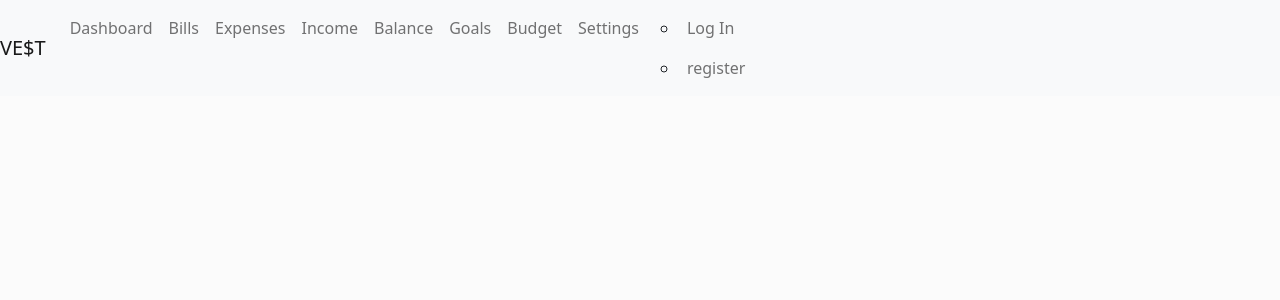
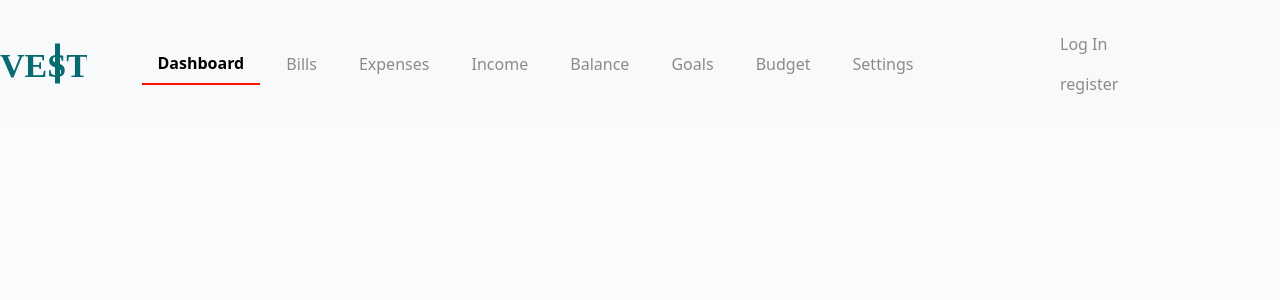
Before and after one commit to xClaudiaArias/Finance-App-Mercy, a Django app: page /accounts/profile/1 in a window 1280 px wide. Shown: the top 300 px of the page. Run offline with Django 4.2, Linux system fonts and the light colour scheme; data that the repository does not hold is empty; some libraries are stand-ins or nearby versions.

Commit message:
initial styling

```diff
--- a/backend/dashboard/static/css/style.css
+++ b/backend/dashboard/static/css/style.css
@@ -8,11 +8,72 @@ body {
   background-color: #FBFBFB;
 }
 
+
+/* navbar  */
+
+#main-nav {
+  width: 100vw;
+  display: flex;
+  justify-content: space-between;
+}
+
+nav .nav {
+  width: 800px;
+}
+
+nav .log-nav {
+  padding-top: 16px;
+  list-style-type: none;
+  width: 300px;
+}
+
+nav .log-nav .user-ul{
+  width: 300px;
+  display: flex;
+  justify-content: space-between;
+  margin-right: -34px;
+  padding-right: 50px;
+}
+
+nav .log-nav li {
+  list-style-type: none;
+}
+.nav-link {
+  color: #8B8B8B;
+}
+.nav-link:hover{
+  color: #FE5F55;
+}
+
+.active a {
+  color: #000000;
+  font-weight: 700;
+  border-bottom: 2px solid #FF1102 ;
+}
+
+#logout-btn {
+  background-color: #44A1A0;
+  color: white;
+  text-decoration: none;
+  padding: 8px 20px;
+  border-radius: 50px;
+  box-shadow: 2px 2px 6px rgb(203, 203, 203);
+}
+
+#loginbtn {
+  border: none;
+}
+
+#user-name {
+  text-transform: uppercase;
+  font-weight: 700;
+}
+
 #main {
   width: 100vw;
   height: 100vh;
   display: grid;
-  height: fit-content;
+  /* height: fit-content; */
   grid-template-columns: repeat(3, 1fr);
   grid-auto-rows: minmax(100px, auto);
   grid-template-areas: "in-bal overview bills"
@@ -36,40 +97,40 @@ body {
 #balance {
   width: 380px;
   height: 200px;
-  background-color: #7B8FFF;
+  /* background-color: #7B8FFF; */
 }
 
 #income {
   width: 380px;
-  height: 200px;
-  background-color: #FF8EFF;
+  height: 300px;
+  /* background-color: #FF8EFF; */
 }
 
 #budget {
   width: 380px;
   height: 300px;
-  background-color: #FF9A34;
+  /* background-color: #FF9A34; */
   grid-area: budget;
 }
 
 #bills {
   width: 517px;
   height: 400px;
-  background-color: #FF5D5D;
+  /* background-color: #FF5D5D; */
   grid-area: bills;
 }
 
 #goals {
   width: 600px;
   height: 300px;
-  background-color: #B37BFF;
+  /* background-color: #B37BFF; */
   grid-area: goals;
 }
 
 #expenses {
   width: 600px;
   height: 300px;
-  background-color: #4FEDCF;
+  /* background-color: #4FEDCF; */
   grid-area: expenses;
 }
 
@@ -158,3 +219,11 @@ body {
 .modal-container {
   background-color: white;
 }
+
+#income-data {
+  width: 300px;
+  height: 50px;
+  box-shadow: 2px 2px 6px rgb(224, 224, 224);
+  border-radius: 5px;
+  margin-bottom: 5px;
+}
--- a/backend/dashboard/templates/dashboard/navbar.html
+++ b/backend/dashboard/templates/dashboard/navbar.html
@@ -9,14 +9,13 @@
   <link rel="stylesheet"  href="{%  static  'css/style.css'  %}">
 </head>
 <body>
-  <nav class="navbar navbar-expand-lg navbar-light bg-light justify-content-center">
-    <a class="navbar-brand" href="#">VE$T</a>
+  <nav class="navbar navbar-expand navbar-light bg-light" id="main-nav">
+    <a class="navbar-brand" href="#"><img src="../../static/images/logo.svg" alt=""></a>
     <button class="navbar-toggler" type="button" data-toggle="collapse" data-target="#navbarSupportedContent" aria-controls="navbarSupportedContent" aria-expanded="false" aria-label="Toggle navigation">
       <span class="navbar-toggler-icon"></span>
     </button>
 
-    <div class="collapse navbar-collapse" id="navbarSupportedContent">
-      <ul class="navbar-nav mr-auto">
+      <ul class="nav container-fluid">
         <li class="nav-item active">
           <a class="nav-link" href="./base.html">Dashboard</a>
         </li>
@@ -41,12 +40,14 @@
         <li class="nav-item">
           <a class="nav-link" href="#">Settings</a>
         </li>
+      </ul>
 
+      <ul class="log-nav">
         <li class="nav-item">
           {% if user.is_authenticated %}
-        <ul>
-          <li> <p> Welcome, {{user_name}}!</p> </li>
-          <li><a href="{% url 'logout' %}">Log Out</a></li>
+          <ul class="user-ul d-flex">
+            <li id="welcome-user"> <em> Welcome, <span id="user-name">{{user_name}}</span>!</em></li>
+            <li><a id="logout-btn" href="{% url 'logout' %}">Log Out</a></li>
           </ul>
           {% else %}
           <ul>
@@ -56,7 +57,10 @@
           {% endif %}
         </li>
       </ul>
-    </div>
   </nav>
+
+
+
+
 </body>
 </html>
--- a/backend/dashboard/templates/registration/login.html
+++ b/backend/dashboard/templates/registration/login.html
@@ -2,13 +2,16 @@
 {% load static %}
 
 {% block title %}Login{% endblock %}
+{% block additionalStyles %}
+  <link rel="stylesheet" href="{%  static  'css/style.css'  %}"/>
+{% endblock %}
 
 {% block content %}
   <h1>Login</h1>
   <form method="post">
     {% csrf_token %}
     {{ form.as_p }}
-    <button type="submit">Log In</button>
+    <button class="btn btn-success" id="loginbtn" type="submit">Log In</button>
     <p>Don't have an account? <a href="{% url 'dashboard:register' %}">register here</a></p>
   </form>
 {% endblock %}
--- a/backend/dashboard/templates/registration/register.html
+++ b/backend/dashboard/templates/registration/register.html
@@ -11,6 +11,6 @@
     {{ register_form|crispy }}
 
     <p>Already have an account? <a href="{% url 'login' %}">Log In</a></p>
-    <button type="Submit" class="btn btn-primary" name="submit" value="submit">Submit</button>
+    <button type="Submit" class="btn btn-success" name="submit" value="submit">Submit</button>
   </form>
 {% endblock %}
--- a/backend/dashboard/views.py
+++ b/backend/dashboard/views.py
@@ -87,21 +87,24 @@ class IncomeProfile(View):
 
     def get(self, request):
         # self.context['current_name'] = request.user.username
-        user_name = request.user
+        user= request.user
 
-        user_name = request.user.first_name
-        c_id = request.user.id
+        if user.is_authenticated:
+            user_name = request.user.first_name
+            c_id = request.user.id
 
-        income_names = list(Income.objects.values_list('income_name', flat=True))[-3:]
-        deposits = list(Income.objects.values_list('deposit', flat=True))[-3:]
-        user_income = zip(income_names, deposits)
+            income_names = list(Income.objects.values_list('income_name', flat=True))[-3:]
+            deposits = list(Income.objects.values_list('deposit', flat=True))[-3:]
+            user_income = zip(income_names, deposits)
 
-        self.context["c_id"] = c_id
-        self.context["user_name"] = user_name
-        self.context["income_names"] = income_names[-3:]
-        self.context["deposits"] = deposits[-3:]
-        self.context["pls_work"] = "LALSLSLLSLSLSLS"
-        self.context["user_income"] = user_income
+            self.context["c_id"] = c_id
+            self.context["user_name"] = user_name
+            self.context["income_names"] = income_names[-3:]
+            self.context["deposits"] = deposits[-3:]
+            self.context["pls_work"] = "LALSLSLLSLSLSLS"
+            self.context["user_income"] = user_income
+        else:
+            return redirect('/')
 
 
         return render(request, self.template_name, self.context)
```
Also changed, not shown: backend/dashboard/templates/dashboard/profile.html (+10 -28 lines), backend/dashboard/static/images/logo.png (added), backend/dashboard/static/images/logo.svg (added), backend/dashboard/static/images/logo@2x.png (added), backend/db.sqlite3. Lines whose indentation alone changed are shown as unchanged.
